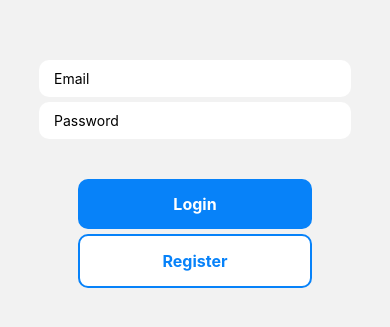
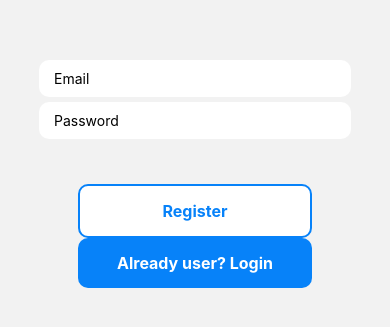
Before and after one commit to KVG21/What2Watch, a React Native app: screen / in a window 390 px wide. Shown: the part 251-578 px from the top of the page. Built offline with nearby package versions, Linux system fonts and the light colour scheme; no server answers.

Commit message:
Kirjautuminen ja rekisteröityminen omat sivut
Lisätty nappeja ja kirjautumiselle ja rekisteröitymiselle omat sivut. Liikkuminen sulavaa ja ohjelma toimii toistaiseksi

```diff
--- a/App.js
+++ b/App.js
@@ -1,10 +1,10 @@
-import { StatusBar } from 'expo-status-bar';
 import React from 'react';
 import { StyleSheet, Text, View } from 'react-native';
 import { NavigationContainer } from '@react-navigation/native';
 import { createNativeStackNavigator } from '@react-navigation/native-stack';
 import LoginScreen from './Screens/LoginScreen';
 import HomeScreen from './Screens/HomeScreen';
+import Signup from './Screens/SingupScreen';
 
 const Stack = createNativeStackNavigator();
 
@@ -12,6 +12,7 @@ export default function App() {
   return (
     <NavigationContainer>
       <Stack.Navigator>
+      <Stack.Screen options={{ headerShown: false }} name="Signup" component={Signup} />
         <Stack.Screen options={{ headerShown: false }} name="Login" component={LoginScreen} />
         <Stack.Screen name="Home" component={HomeScreen} />
       </Stack.Navigator>
--- a/Screens/HomeScreen.js
+++ b/Screens/HomeScreen.js
@@ -1,6 +1,6 @@
 import { useNavigation } from '@react-navigation/core'
 import React from 'react'
-import { Button, StyleSheet, Text, TouchableOpacity, View } from 'react-native'
+import { StyleSheet, Text, TouchableOpacity, View } from 'react-native'
 import { auth } from '../firebase'
 
 const HomeScreen = () => {
@@ -24,12 +24,6 @@ const HomeScreen = () => {
         style={styles.button}
       >
         <Text style={styles.buttonText}>Sign out</Text>
-      </TouchableOpacity>
-      <TouchableOpacity
-        onPress={toMaps}
-        style={styles.button}
-      >
-        <Text style={styles.buttonText}>Go to Maps</Text>
       </TouchableOpacity>
     </View>
   )
--- a/Screens/LoginScreen.js
+++ b/Screens/LoginScreen.js
@@ -2,11 +2,11 @@ import { useNavigation } from '@react-navigation/core'
 import React, { useEffect, useState } from 'react'
 import { KeyboardAvoidingView, StyleSheet, Text, TextInput, TouchableOpacity, View } from 'react-native'
 import { auth } from '../firebase'
+import SingupScreen from './SingupScreen'
 
 const LoginScreen = () => {
   const [email, setEmail] = useState('')
   const [password, setPassword] = useState('')
-
   const navigation = useNavigation()
 
   useEffect(() => {
@@ -19,16 +19,6 @@ const LoginScreen = () => {
     return unsubscribe
   }, [])
 
-  const handleSignUp = () => {
-    auth
-      .createUserWithEmailAndPassword(email, password)
-      .then(userCredentials => {
-        const user = userCredentials.user;
-        console.log('Registered with:', user.email);
-      })
-      .catch(error => alert(error.message))
-  }
-
   const handleLogin = () => {
     auth
       .signInWithEmailAndPassword(email, password)
@@ -37,6 +27,10 @@ const LoginScreen = () => {
         console.log('Logged in with:', user.email);
       })
       .catch(error => alert(error.message))
+  }
+
+  const notUser = () => {
+    navigation.navigate("Signup")
   }
 
   return (
@@ -63,15 +57,13 @@ const LoginScreen = () => {
       <View style={styles.buttonContainer}>
         <TouchableOpacity
           onPress={handleLogin}
-          style={styles.button}
-        >
+          style={styles.button}>
           <Text style={styles.buttonText}>Login</Text>
         </TouchableOpacity>
         <TouchableOpacity
-          onPress={handleSignUp}
-          style={[styles.button, styles.buttonOutline]}
-        >
-          <Text style={styles.buttonOutlineText}>Register</Text>
+          onPress={notUser}
+          style={styles.button}>
+          <Text style={styles.buttonText}>Not a user? Signup</Text>
         </TouchableOpacity>
       </View>
     </KeyboardAvoidingView>
--- /dev/null
+++ b/Screens/SingupScreen.js
@@ -0,0 +1,122 @@
+import { useNavigation } from '@react-navigation/core'
+import React, { useEffect, useState } from 'react'
+import { KeyboardAvoidingView, StyleSheet, Text, TextInput, TouchableOpacity, View } from 'react-native'
+import { auth } from '../firebase'
+import LoginScreen from './LoginScreen'
+
+
+const SingupScreen = () => {
+
+const [email, setEmail] = useState('')
+const [password, setPassword] = useState('')
+const navigation = useNavigation()
+
+useEffect(() => {
+  const unsubscribe = auth.onAuthStateChanged(user => {
+    if (user) {
+      navigation.replace("Home")
+    }
+  })
+
+  return unsubscribe
+}, [])
+
+const handleSignUp = () => {
+    auth
+      .createUserWithEmailAndPassword(email, password)
+      .then(userCredentials => {
+        const user = userCredentials.user;
+        console.log('Registered with:', user.email);
+      })
+      .catch(error => alert(error.message))
+  }
+
+  const registerUser = () => {
+    navigation.navigate("Login")
+  }
+
+  return (
+    <KeyboardAvoidingView
+    style={styles.container}
+    behavior="padding"
+  >
+    <View style={styles.inputContainer}>
+      <TextInput
+        placeholder="Email"
+        value={email}
+        onChangeText={text => setEmail(text)}
+        style={styles.input}
+      />
+      <TextInput
+        placeholder="Password"
+        value={password}
+        onChangeText={text => setPassword(text)}
+        style={styles.input}
+        secureTextEntry
+      />
+    </View>
+
+    <View style={styles.buttonContainer}>
+      <TouchableOpacity
+        onPress={handleSignUp}
+        style={[styles.button, styles.buttonOutline]}>
+        <Text style={styles.buttonOutlineText}>Register</Text>
+      </TouchableOpacity>
+      <TouchableOpacity
+        onPress={registerUser}
+        style={styles.button}>
+        <Text style={styles.buttonText}>Already user? Login</Text>
+      </TouchableOpacity>
+    </View>
+  </KeyboardAvoidingView>
+  )
+}
+
+export default SingupScreen
+
+const styles = StyleSheet.create({
+  container: {
+    flex: 1,
+    justifyContent: 'center',
+    alignItems: 'center',
+  },
+  inputContainer: {
+    width: '80%'
+  },
+  input: {
+    backgroundColor: 'white',
+    paddingHorizontal: 15,
+    paddingVertical: 10,
+    borderRadius: 10,
+    marginTop: 5,
+  },
+  buttonContainer: {
+    width: '60%',
+    justifyContent: 'center',
+    alignItems: 'center',
+    marginTop: 40,
+  },
+  button: {
+    backgroundColor: '#0782F9',
+    width: '100%',
+    padding: 15,
+    borderRadius: 10,
+    alignItems: 'center',
+  },
+  buttonOutline: {
+    backgroundColor: 'white',
+    marginTop: 5,
+    borderColor: '#0782F9',
+    borderWidth: 2,
+  },
+  buttonText: {
+    color: 'white',
+    fontWeight: '700',
+    fontSize: 16,
+  },
+  buttonOutlineText: {
+    color: '#0782F9',
+    fontWeight: '700',
+    fontSize: 16,
+  },
+})
```
